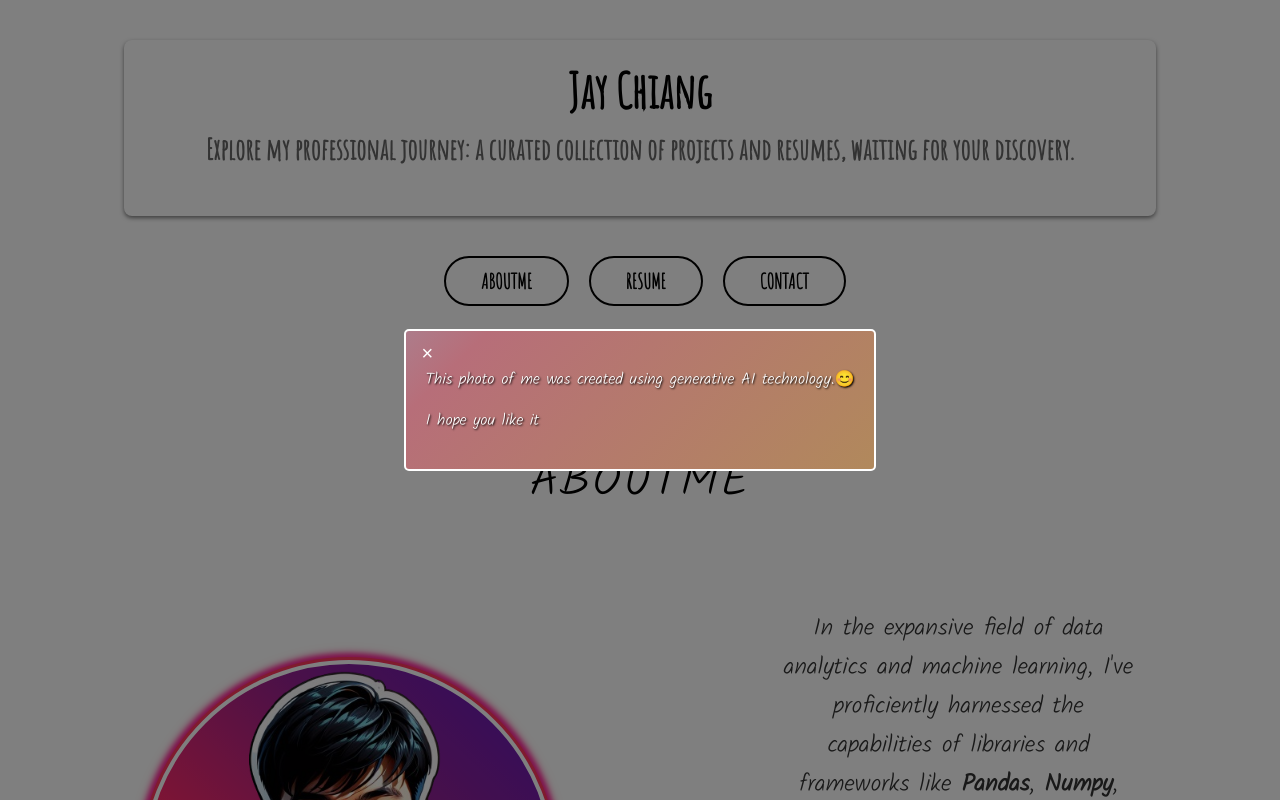
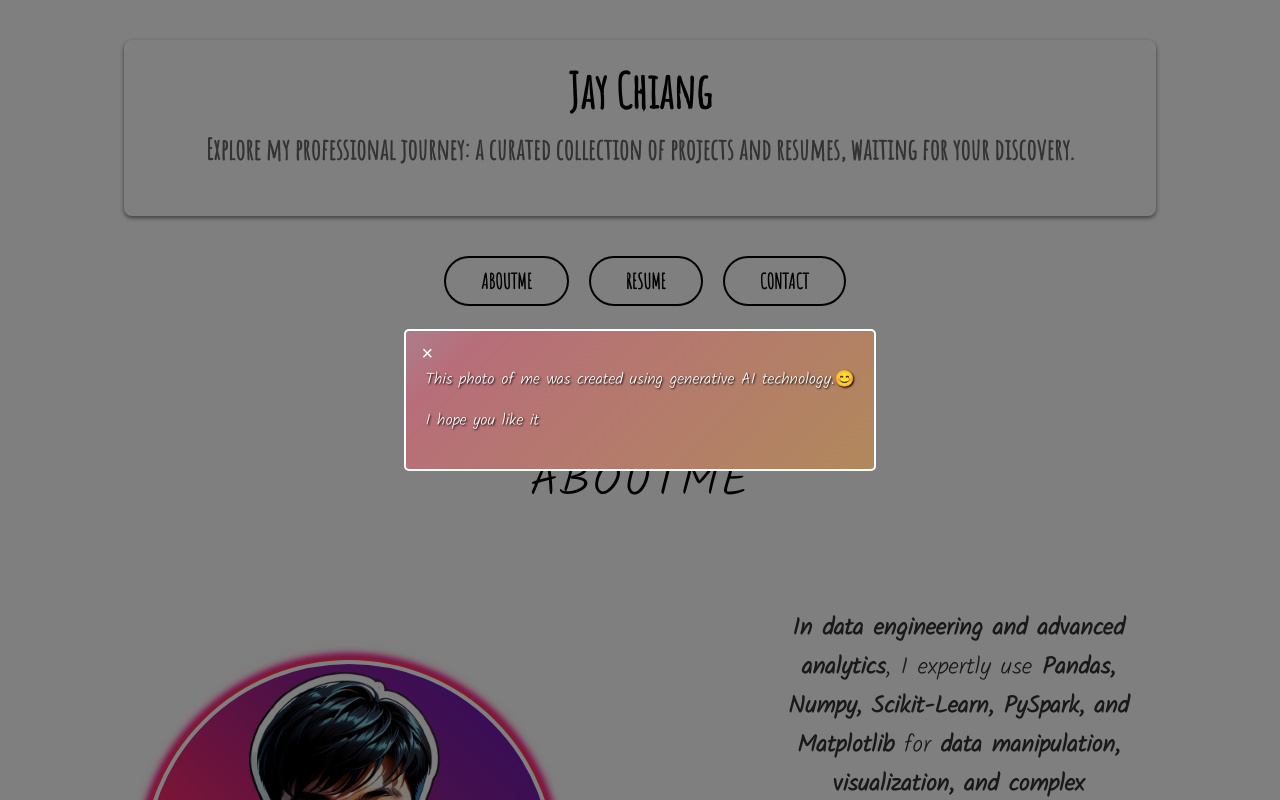
Before and after one commit to JayChiang17/portfolio, a React (Create React App) app: page / in a window 1280 px wide. Shown: the top 800 px of the page. Built offline with nearby package versions, Linux system fonts and the light colour scheme.

Commit message:
update HomePages.js

```diff
--- a/src/components/HomePage.js
+++ b/src/components/HomePage.js
@@ -60,13 +60,21 @@ const HomePage = () => {
           </div>
           <div className="infro-container">
             <p>
-              In the expansive field of data analytics and machine learning,
-              I've proficiently harnessed the capabilities of libraries and
-              frameworks like <b>Pandas</b>, <b>Numpy</b>, <b>Scikit-Learn</b>,
-              <b>PySpark</b>, and <b>Matplotlib</b>. These tools, central to
-              data manipulation, visualization, and advanced computations, have
-              been instrumental in my journey to derive actionable insights from
-              raw data and construct efficient predictive models.
+              <strong>In data engineering and advanced analytics</strong>, I
+              expertly use{" "}
+              <strong>
+                Pandas, Numpy, Scikit-Learn, PySpark, and Matplotlib
+              </strong>{" "}
+              for{" "}
+              <strong>
+                data manipulation, visualization, and complex computations
+              </strong>
+              . Proficient in <strong>predictive modeling</strong> and{" "}
+              <strong>strategic decision-making</strong>, I derive insights and
+              develop robust models. My skills in{" "}
+              <strong>Python, JavaScript, MySQL</strong>, and{" "}
+              <strong>PostgreSQL</strong> enable comprehensive data solutions
+              and operational excellence.
             </p>
             <br />
           </div>
--- a/src/components/skills.js
+++ b/src/components/skills.js
@@ -62,12 +62,12 @@ const SkillsSection = () => {
       icon: "https://cdn.jsdelivr.net/gh/devicons/devicon/icons/git/git-original.svg",
     },
     {
-      name: "filezilla",
-      icon: "https://cdn.jsdelivr.net/gh/devicons/devicon/icons/filezilla/filezilla-plain.svg",
+      name: "Linux",
+      icon: "https://cdn.jsdelivr.net/gh/devicons/devicon@latest/icons/linux/linux-original.svg",
     },
     {
       name: "Spark",
-      icon: "https://www.vectorlogo.zone/logos/apache_spark/apache_spark-ar21.svg",
+      icon: "https://cdn.jsdelivr.net/gh/devicons/devicon@latest/icons/apachespark/apachespark-original.svg",
     },
     {
       name: "Sass",
@@ -79,8 +79,8 @@ const SkillsSection = () => {
       icon: "https://cdn.jsdelivr.net/gh/devicons/devicon/icons/pytorch/pytorch-original.svg",
     },
     {
-      name: "Jupyter",
-      icon: "https://cdn.jsdelivr.net/gh/devicons/devicon/icons/jupyter/jupyter-original-wordmark.svg",
+      name: "Keras",
+      icon: "https://cdn.jsdelivr.net/gh/devicons/devicon@latest/icons/keras/keras-original.svg",
     },
     {
       name: "OpenCV",
@@ -95,8 +95,8 @@ const SkillsSection = () => {
       icon: "https://cdn.jsdelivr.net/gh/devicons/devicon/icons/tensorflow/tensorflow-original.svg",
     },
     {
-      name: "Figma",
-      icon: "https://cdn.jsdelivr.net/gh/devicons/devicon/icons/figma/figma-original.svg",
+      name: "Scikit-learn",
+      icon: "ttps://cdn.jsdelivr.net/gh/devicons/devicon@latest/icons/scikitlearn/scikitlearn-original.svg",
     },
     {
       name: "Matlab",
```
